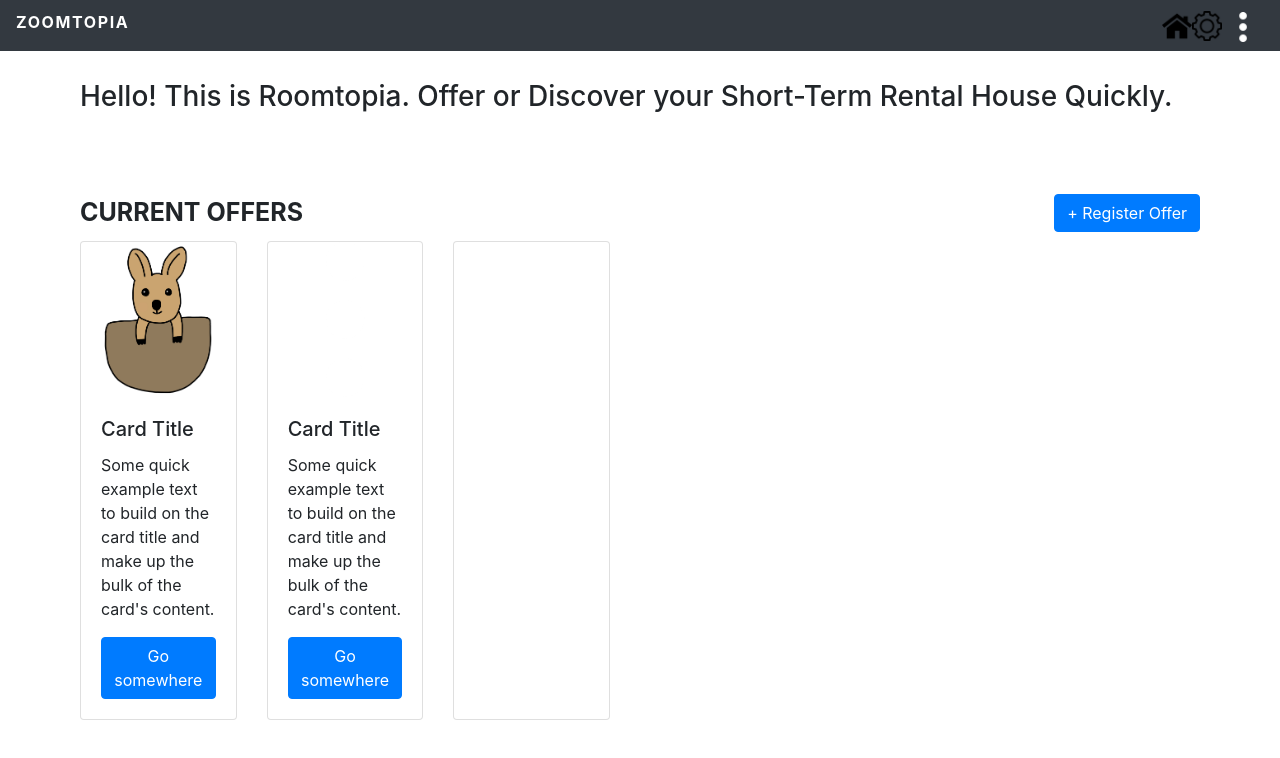
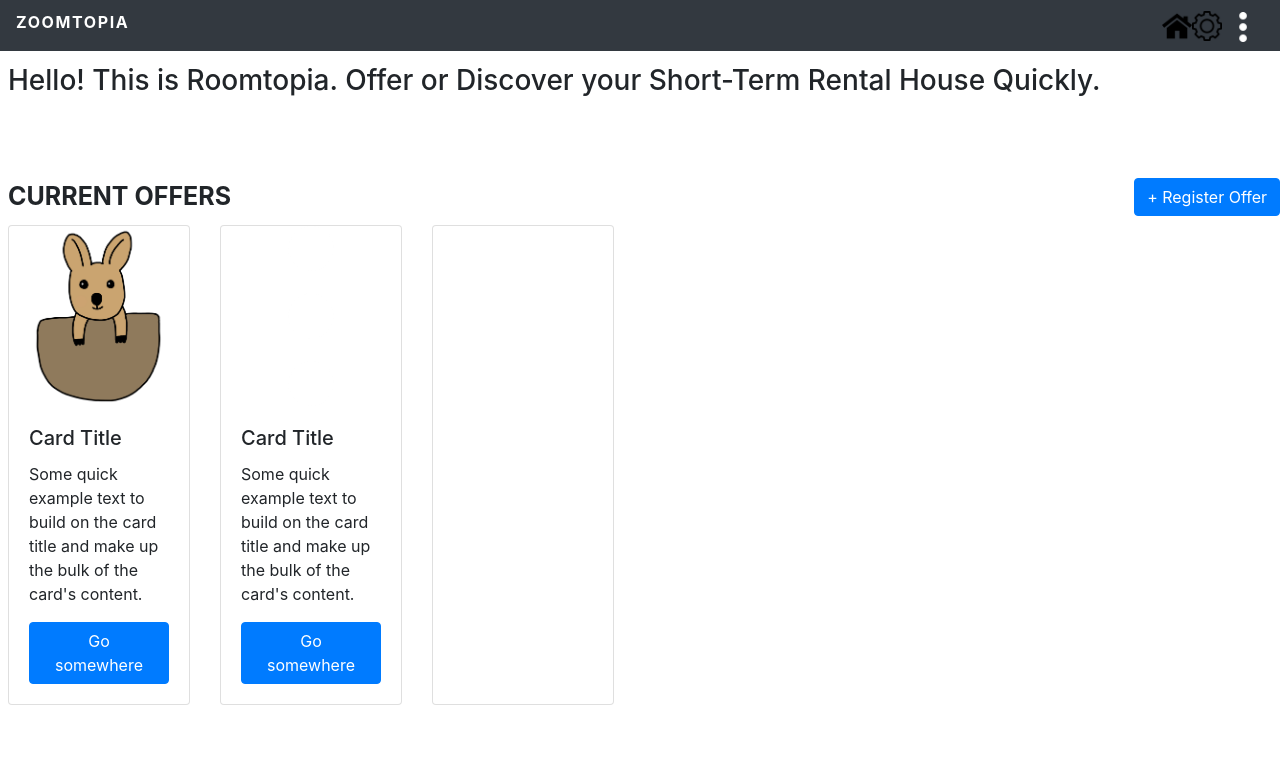
Before and after one commit to Daniel-H-99/2020S_HCI_Zoomtopia, a React (Create React App) app: page / in a window 1280 px wide. Shown: the top 758 px of the page. Built offline with nearby package versions, Linux system fonts and the light colour scheme.

Commit message:
Initial Merge

```diff
--- a/package.json
+++ b/package.json
@@ -6,12 +6,9 @@
     "@testing-library/jest-dom": "^4.2.4",
     "@testing-library/react": "^9.3.2",
     "@testing-library/user-event": "^7.1.2",
-<<<<<<< Updated upstream
     "firebase": "^7.14.6",
-=======
     "bootstrap": "^4.5.0",
     "jquery": "^3.5.1",
->>>>>>> Stashed changes
     "react": "^16.13.1",
     "react-bootstrap": "^1.0.1",
     "react-dom": "^16.13.1",
--- a/src/components/Main.jsx
+++ b/src/components/Main.jsx
@@ -1,11 +1,9 @@
 import React, { useState } from 'react';
 import styled from 'styled-components';
-import {Button, Card, CardDeck} from 'react-bootstrap';
 
 const MainStyle = styled.div`
-  padding-top: 5rem;
-  padding-left: 5rem;
-  padding-right: 5rem;
+  padding-top: 4rem;
+  padding-left: 0.5rem;
   position: absolute;
   z-index: 1;
   width: 100%;
@@ -14,38 +12,9 @@ const MainStyle = styled.div`
 `;
 
 const Main = props => {
-  return <MainStyle>
-  <h3>Hello! This is Roomtopia. Offer or Discover your Short-Term Rental House Quickly.</h3><br/><br/><br/>
-  <div style={{width: '100%', margin: 'auto', paddingBottom: 10}}>
-   <b style={{fontSize: '25px'}}>CURRENT OFFERS</b> <Button style={{float: 'right'}} href="RegisterRoomPage" variant="primary">+ Register Offer</Button>
-  </div>
-  <CardDeck style={{width: '50%'}}>
-	<Card style={{ width: '18rem' }}>
-	  <Card.Img variant="top" src={require('../images/Sample.png')} />
-	  <Card.Body>
-	    <Card.Title>Card Title</Card.Title>
-	    <Card.Text>
-	      Some quick example text to build on the card title and make up the bulk of
-	      the card's content.
-	    </Card.Text>
-	    <Button variant="primary">Go somewhere</Button>
-	  </Card.Body>
-	</Card>{' '}
-	<Card style={{ width: '18rem' }}>
-	  <Card.Img variant="top" src={require('../icons/menu.png')} />
-	  <Card.Body>
-	    <Card.Title>Card Title</Card.Title>
-	    <Card.Text>
-	      Some quick example text to build on the card title and make up the bulk of
-	      the card's content.
-	    </Card.Text>
-	    <Button variant="primary">Go somewhere</Button>
-	  </Card.Body>
-	</Card>
-	<Card/>
-  </CardDeck>
+  const { children } = props;
 
-  </MainStyle>
+  return <MainStyle>{children}</MainStyle>;
 };
 
 export default Main;
--- a/src/pages/MainPage.jsx
+++ b/src/pages/MainPage.jsx
@@ -1,13 +1,43 @@
 import React from 'react';
 import Header from '../components/Header';
+import {Button, Card, CardDeck} from 'react-bootstrap';
 import Main from '../components/Main';
 
 const MainPage = props => {
   return (
     <>
-        <Header/>
-
-        <Main/>
+      <Header/>
+      <Main>
+        <h3>Hello! This is Roomtopia. Offer or Discover your Short-Term Rental House Quickly.</h3><br/><br/><br/>
+        <div style={{width: '100%', margin: 'auto', paddingBottom: 10}}>
+        <b style={{fontSize: '25px'}}>CURRENT OFFERS</b> <Button style={{float: 'right'}} href="RegisterRoom" variant="primary">+ Register Offer</Button>
+        </div>
+        <CardDeck style={{width: '50%'}}>
+        <Card style={{ width: '18rem' }}>
+          <Card.Img variant="top" src={require('../images/Sample.png')} />
+          <Card.Body>
+            <Card.Title>Card Title</Card.Title>
+            <Card.Text>
+              Some quick example text to build on the card title and make up the bulk of
+              the card's content.
+            </Card.Text>
+            <Button variant="primary">Go somewhere</Button>
+          </Card.Body>
+        </Card>{' '}
+        <Card style={{ width: '18rem' }}>
+          <Card.Img variant="top" src={require('../icons/menu.png')} />
+          <Card.Body>
+            <Card.Title>Card Title</Card.Title>
+            <Card.Text>
+              Some quick example text to build on the card title and make up the bulk of
+              the card's content.
+            </Card.Text>
+            <Button variant="primary">Go somewhere</Button>
+          </Card.Body>
+        </Card>
+        <Card/>
+        </CardDeck>
+      </Main>
     </>
   );
 };
```
Also changed, not shown: 1 other file (tests, documents, lock files or other folders).
